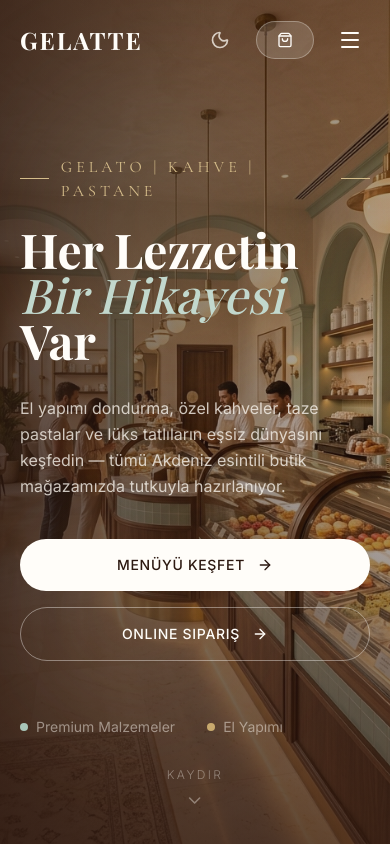
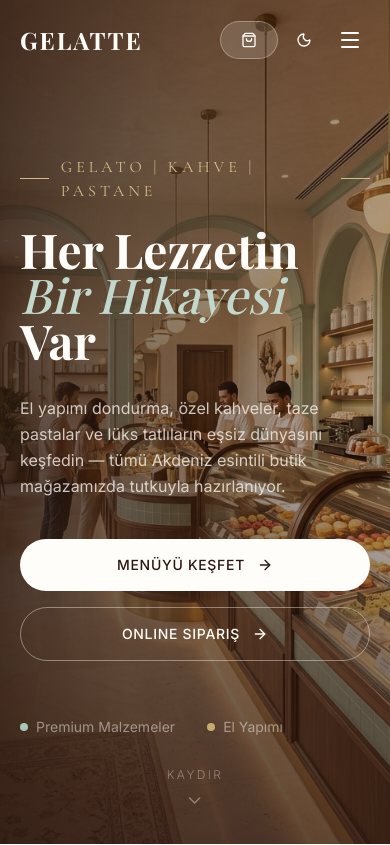
Before and after one commit to lacintemel/Gelatte, a React (Vite) app: page / in a window 390 px wide. Shown: the top 845 px of the page. Built offline with nearby package versions, Linux system fonts and the light colour scheme; a web font is replaced by a local one.

Commit message:
refactor: update navigation layout, component styling, and dark mode color palette

```diff
--- a/src/components/Navbar.jsx
+++ b/src/components/Navbar.jsx
@@ -58,13 +58,13 @@ export default function Navbar() {
         </a>
 
         {/* Desktop Nav */}
-        <nav className="hidden lg:flex items-center gap-8" id="desktop-nav">
+        <nav className="hidden lg:flex items-center gap-5 xl:gap-8" id="desktop-nav">
           {NAV_LINKS.map((link) => (
             <a
               key={link.href}
               href={link.href}
               className={`
-                relative font-body text-sm tracking-[0.08em] uppercase transition-colors duration-300
+                whitespace-nowrap relative font-body text-xs xl:text-sm tracking-[0.08em] uppercase transition-colors duration-300
                 after:content-[''] after:absolute after:-bottom-1 after:left-0 after:w-0 after:h-[1.5px]
                 after:bg-gold after:transition-all after:duration-300 hover:after:w-full
                 ${scrolled
@@ -79,7 +79,7 @@ export default function Navbar() {
         </nav>
 
         {/* Right Side */}
-        <div className="flex items-center gap-4">
+        <div className="flex items-center gap-2 md:gap-4">
           <div className="hidden lg:block">
             <LanguageSwitcher scrolled={scrolled} />
           </div>
@@ -87,12 +87,14 @@ export default function Navbar() {
           {/* Dark Mode Toggle */}
           <button
             onClick={toggleTheme}
-            className={`w-10 h-10 rounded-full flex items-center justify-center transition-all duration-300 ${
-              scrolled ? 'text-walnut-light hover:text-espresso hover:bg-cream' : 'text-cream/80 hover:text-ivory hover:bg-ivory/10'
+            className={`hidden lg:flex w-9 h-9 rounded-full items-center justify-center border transition-all duration-300 ${
+              scrolled
+                ? 'bg-ivory/50 text-espresso border-cream-dark/40 hover:bg-cream'
+                : 'bg-black/10 text-ivory border-ivory/30 hover:bg-black/20 hover:border-ivory/50'
             }`}
             aria-label={isDark ? 'Switch to light mode' : 'Switch to dark mode'}
           >
-            {isDark ? <Sun className="w-5 h-5" /> : <Moon className="w-5 h-5" />}
+            {isDark ? <Sun className="w-4 h-4" /> : <Moon className="w-4 h-4" />}
           </button>
 
           {/* Cart / Shop Button — now links to internal /shop page */}
@@ -113,10 +115,18 @@ export default function Navbar() {
           </Link>
 
           {/* Mobile menu button */}
+          <div className="flex lg:hidden items-center gap-2">
+            <button
+              onClick={toggleTheme}
+              className={`w-9 h-9 rounded-full flex items-center justify-center transition-colors duration-300
+                ${scrolled ? 'text-espresso hover:bg-cream' : 'text-ivory hover:bg-ivory/10'}
+              `}
+            >
+              {isDark ? <Sun className="w-4 h-4" /> : <Moon className="w-4 h-4" />}
+            </button>
             <button
               onClick={() => setMobileOpen(!mobileOpen)}
-            className={`
-              lg:hidden p-2 rounded-lg transition-colors duration-300
+              className={`p-2 rounded-lg transition-colors duration-300
                 ${scrolled ? 'text-espresso hover:bg-cream' : 'text-ivory hover:bg-ivory/10'}
               `}
               id="mobile-menu-button"
@@ -124,6 +134,7 @@ export default function Navbar() {
             >
               {mobileOpen ? <X className="w-6 h-6" /> : <Menu className="w-6 h-6" />}
             </button>
+          </div>
         </div>
       </div>
 
```
Lines whose indentation alone changed are shown as unchanged.
